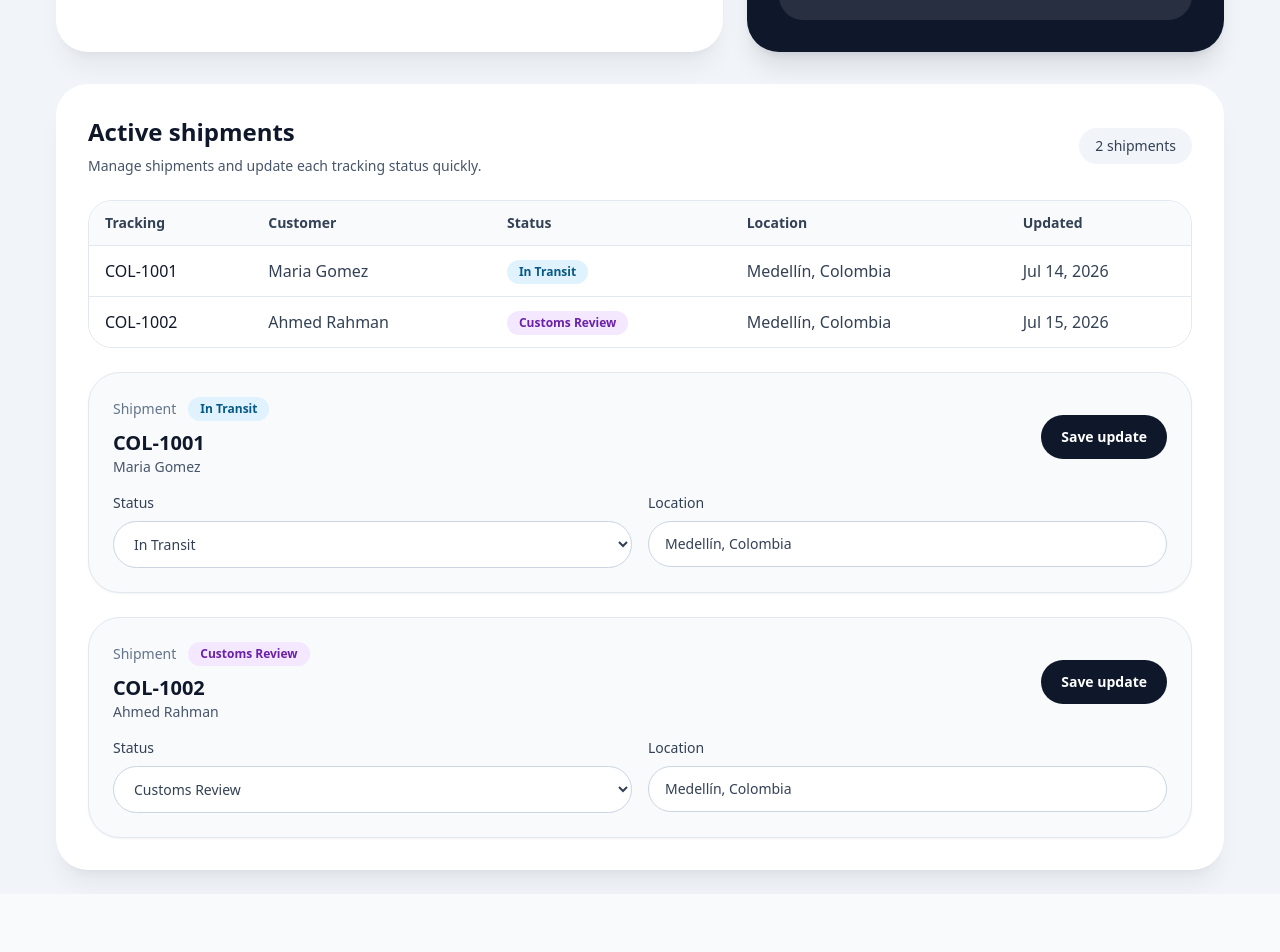
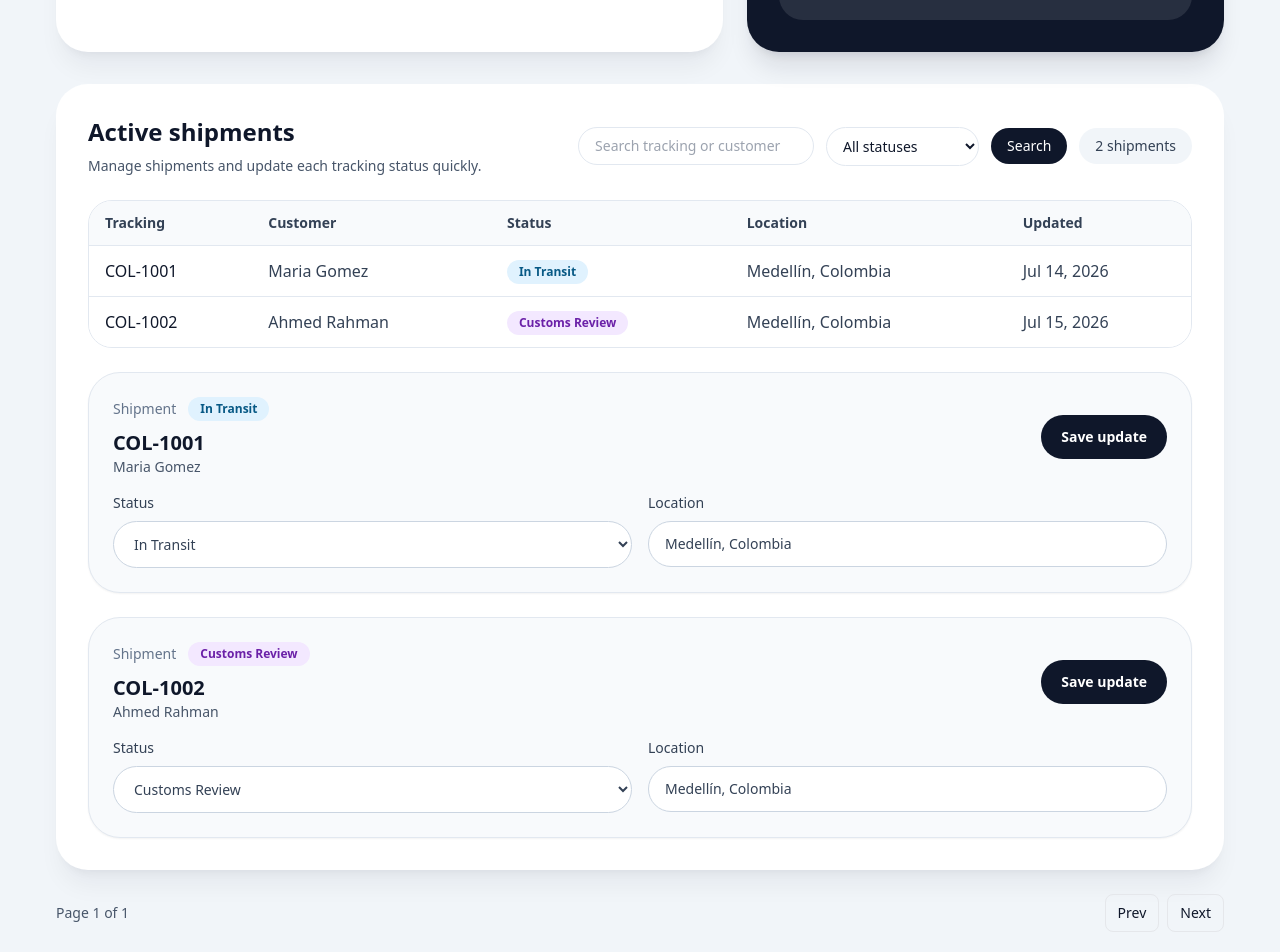
Before and after one commit to Ajaniseun/Shipping-Tracker, a Next.js app: page /manager in a window 1280 px wide. Shown: the part 600-1552 px from the top of the page. Before the commit the page ends 1494 px from the top, so only its background shows below. Built offline with nearby package versions, Linux system fonts and the light colour scheme.

Commit message:
feat: add search, filter, pagination to manager dashboard and API

```diff
--- a/app/api/shipments/route.ts
+++ b/app/api/shipments/route.ts
@@ -2,7 +2,8 @@ import { NextRequest, NextResponse } from 'next/server';
 import { createShipment, findShipmentByTrackingNumber, getShipments } from '@/app/lib/shipments';
 
 export async function GET(request: NextRequest) {
-  const trackingNumber = request.nextUrl.searchParams.get('trackingNumber')?.trim();
+  const url = request.nextUrl;
+  const trackingNumber = url.searchParams.get('trackingNumber')?.trim();
 
   if (trackingNumber) {
     const shipment = findShipmentByTrackingNumber(trackingNumber);
@@ -12,7 +13,32 @@ export async function GET(request: NextRequest) {
     return NextResponse.json(shipment);
   }
 
-  return NextResponse.json(getShipments());
+  // Search / filter / pagination support
+  const q = url.searchParams.get('q')?.trim() || '';
+  const status = url.searchParams.get('status')?.trim() || '';
+  const page = Math.max(1, Number(url.searchParams.get('page') || '1'));
+  const pageSize = Math.max(1, Number(url.searchParams.get('pageSize') || '20'));
+
+  let items = getShipments();
+
+  if (q) {
+    const qLower = q.toLowerCase();
+    items = items.filter(
+      (s) =>
+        s.trackingNumber.toLowerCase().includes(qLower) || s.customer.toLowerCase().includes(qLower),
+    );
+  }
+
+  if (status) {
+    items = items.filter((s) => s.status === status);
+  }
+
+  const total = items.length;
+  const start = (page - 1) * pageSize;
+  const end = start + pageSize;
+  const paged = items.slice(start, end);
+
+  return NextResponse.json({ items: paged, total, page, pageSize });
 }
 
 export async function POST(request: NextRequest) {
--- a/app/components/ManagerDashboard.tsx
+++ b/app/components/ManagerDashboard.tsx
@@ -16,6 +16,11 @@ function formatDate(dateString: string) {
 
 export default function ManagerDashboard() {
   const [shipments, setShipments] = useState<Shipment[]>([]);
+  const [searchQuery, setSearchQuery] = useState('');
+  const [filterStatus, setFilterStatus] = useState('');
+  const [page, setPage] = useState(1);
+  const [pageSize, setPageSize] = useState(10);
+  const [total, setTotal] = useState(0);
   const [loading, setLoading] = useState(false);
   const [error, setError] = useState('');
   const [customer, setCustomer] = useState('');
@@ -29,15 +34,28 @@ export default function ManagerDashboard() {
   useEffect(() => {
     loadShipments();
   }, []);
-
-  async function loadShipments() {
+  async function loadShipments(p = page) {
     setLoading(true);
     setError('');
     setSuccess('');
     try {
-      const response = await fetch('/api/shipments');
+      const params = new URLSearchParams();
+      if (searchQuery) params.set('q', searchQuery);
+      if (filterStatus) params.set('status', filterStatus);
+      params.set('page', String(p));
+      params.set('pageSize', String(pageSize));
+
+      const response = await fetch(`/api/shipments?${params.toString()}`);
       const data = await response.json();
-      setShipments(Array.isArray(data) ? data : []);
+      if (Array.isArray(data)) {
+        // backward compat
+        setShipments(data);
+        setTotal(data.length);
+      } else {
+        setShipments(Array.isArray(data.items) ? data.items : []);
+        setTotal(typeof data.total === 'number' ? data.total : 0);
+        setPage(typeof data.page === 'number' ? data.page : p);
+      }
     } catch {
       setError('Unable to load shipments.');
     } finally {
@@ -209,7 +227,37 @@ export default function ManagerDashboard() {
               <h2 className="text-2xl font-semibold text-slate-900">Active shipments</h2>
               <p className="mt-2 text-sm text-slate-600">Manage shipments and update each tracking status quickly.</p>
             </div>
-            <div className="rounded-full bg-slate-100 px-4 py-2 text-sm text-slate-700">{loading ? 'Refreshing…' : `${totalShipments} shipments`}</div>
+            <div className="flex items-center gap-3">
+              <input
+                placeholder="Search tracking or customer"
+                value={searchQuery}
+                onChange={(e) => setSearchQuery(e.target.value)}
+                className="rounded-full border border-slate-200 bg-white px-4 py-2 text-sm outline-none"
+              />
+              <select
+                value={filterStatus}
+                onChange={(e) => setFilterStatus(e.target.value)}
+                className="rounded-full border border-slate-200 bg-white px-3 py-2 text-sm outline-none"
+              >
+                <option value="">All statuses</option>
+                {statusOptions.map((s) => (
+                  <option key={s} value={s}>
+                    {s}
+                  </option>
+                ))}
+              </select>
+              <button
+                type="button"
+                onClick={() => {
+                  setPage(1);
+                  loadShipments(1);
+                }}
+                className="rounded-full bg-slate-900 px-4 py-2 text-sm font-medium text-white"
+              >
+                Search
+              </button>
+              <div className="rounded-full bg-slate-100 px-4 py-2 text-sm text-slate-700">{loading ? 'Refreshing…' : `${total} shipments`}</div>
+            </div>
           </div>
 
           <div className="overflow-hidden rounded-3xl border border-slate-200">
@@ -312,6 +360,34 @@ export default function ManagerDashboard() {
             })}
           </div>
         </section>
+
+        <div className="mt-6 flex items-center justify-between">
+          <div className="text-sm text-slate-600">Page {page} of {Math.max(1, Math.ceil(total / pageSize))}</div>
+          <div className="flex items-center gap-2">
+            <button
+              disabled={page <= 1}
+              onClick={() => {
+                const next = Math.max(1, page - 1);
+                setPage(next);
+                loadShipments(next);
+              }}
+              className="rounded-lg border px-3 py-2 text-sm"
+            >
+              Prev
+            </button>
+            <button
+              disabled={page >= Math.ceil(total / pageSize)}
+              onClick={() => {
+                const next = page + 1;
+                setPage(next);
+                loadShipments(next);
+              }}
+              className="rounded-lg border px-3 py-2 text-sm"
+            >
+              Next
+            </button>
+          </div>
+        </div>
       </div>
     </main>
   );
```
